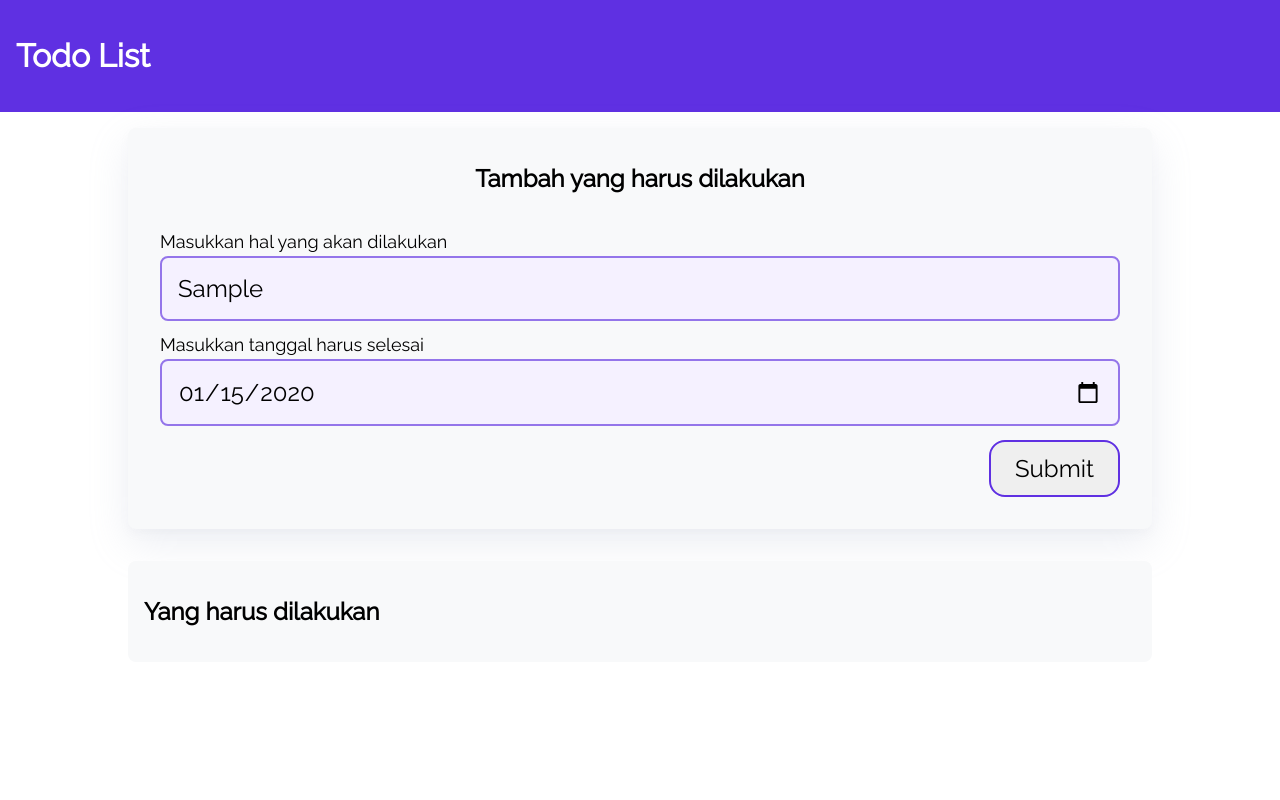
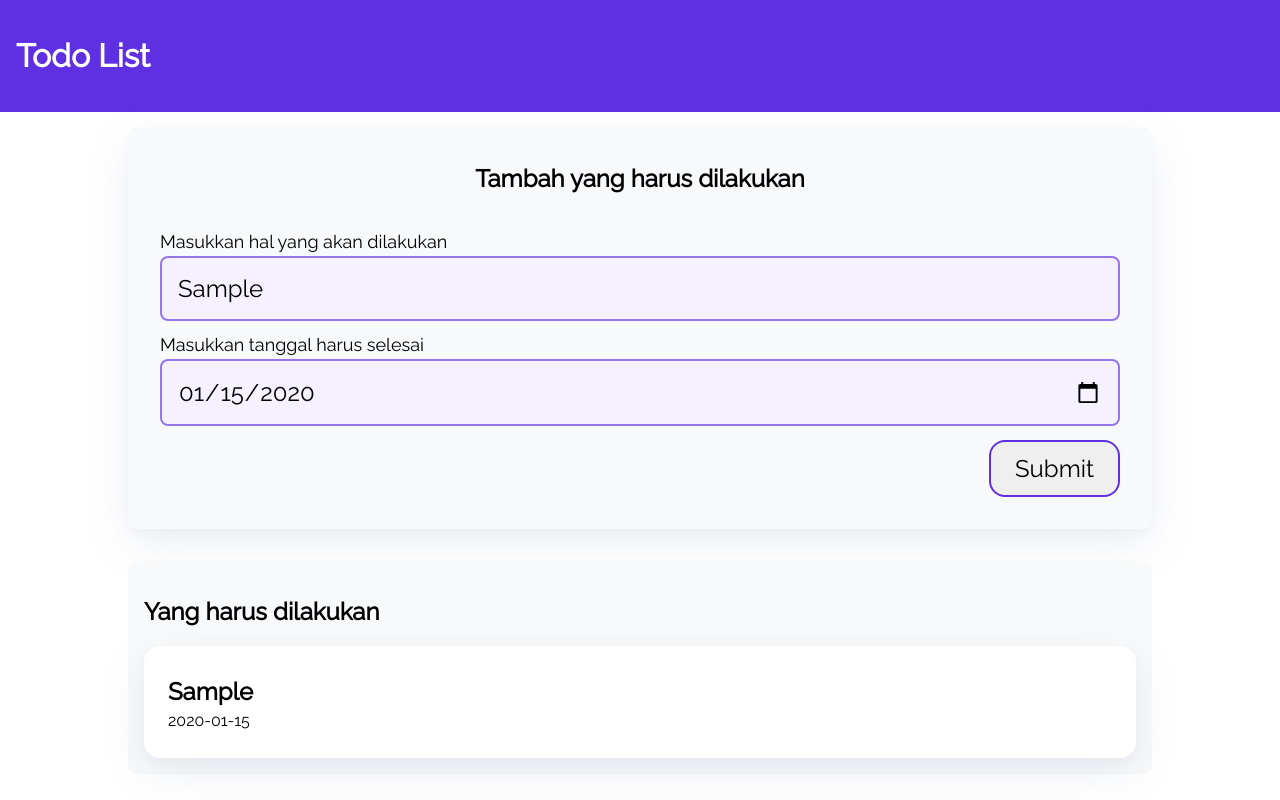
Before and after one commit to areef44/todosnya-dicoding, a plain HTML site: page index.html in a window 1280 px wide. Both pictures are taken after typing "Sample", "2020-01-15" into the empty fields and a click on the input "Submit". Drawn offline with Linux system fonts and the light colour scheme.

Commit message:
udah bisa nambah text sm timestampnya

```diff
--- a/js/script.js
+++ b/js/script.js
@@ -53,9 +53,53 @@ document.addEventListener('DOMContentLoaded', function(){
           isCompleted
         }
     }
+
+
+
 });
+
+function makeTodo(todoObject){
+    // membuat text title dengan style h2
+    const textTitle = document.createElement('h2');
+    // menyematkan konten berupa teks
+    textTitle.innerText = todoObject.task;
+
+    // membuat text timestamp dengan style p
+    const textTimestamp = document.createElement('p');
+    // menyematkan konten berupa nilai timestamp
+    textTimestamp.innerText = todoObject.timeStamp;
+
+    // membuat element div
+    const textContainer = document.createElement('div');
+    // menambahkan text dengan class inner
+    textContainer.classList.add('inner');
+    // memasukkan text title dan textTimestamp
+    textContainer.append(textTitle, textTimestamp);
+
+    // membuat elemen div
+    const container = document.createElement('div');
+    // nambah class item dan shadow
+    container.classList.add('item', 'shadow');
+    // memasukan kedua text yaitu text title dan text timestamp kedalam class container
+    container.append(textContainer);
+    // lalu set attributnya id
+    container.setAttribute('id', `todo-${todoObject.id}`);
+
+    // return containernya
+    return container;
+}
 
 // event untuk menampilkan todos di console yang telah diinput kedalam memory
 document.addEventListener(RENDER_EVENT, function () {
     console.log(todos);
+    // membersihkan kontainer yang akan diisi agar tidak terjadi duplikasi data
+    const uncompletedTODOList = document.getElementById('todos');
+    uncompletedTODOList.innerHTML = '';
+
+    // iterasi data yang dibuat oleh make todos dan render ke todoElement
+    for (const todoItem of todos) {
+        const todoElement = makeTodo(todoItem);
+        // isi penampung yang kosong tadi
+        uncompletedTODOList.append(todoElement);
+    }
 });
```
Also changed, not shown: index.html (+1 -0 lines).
